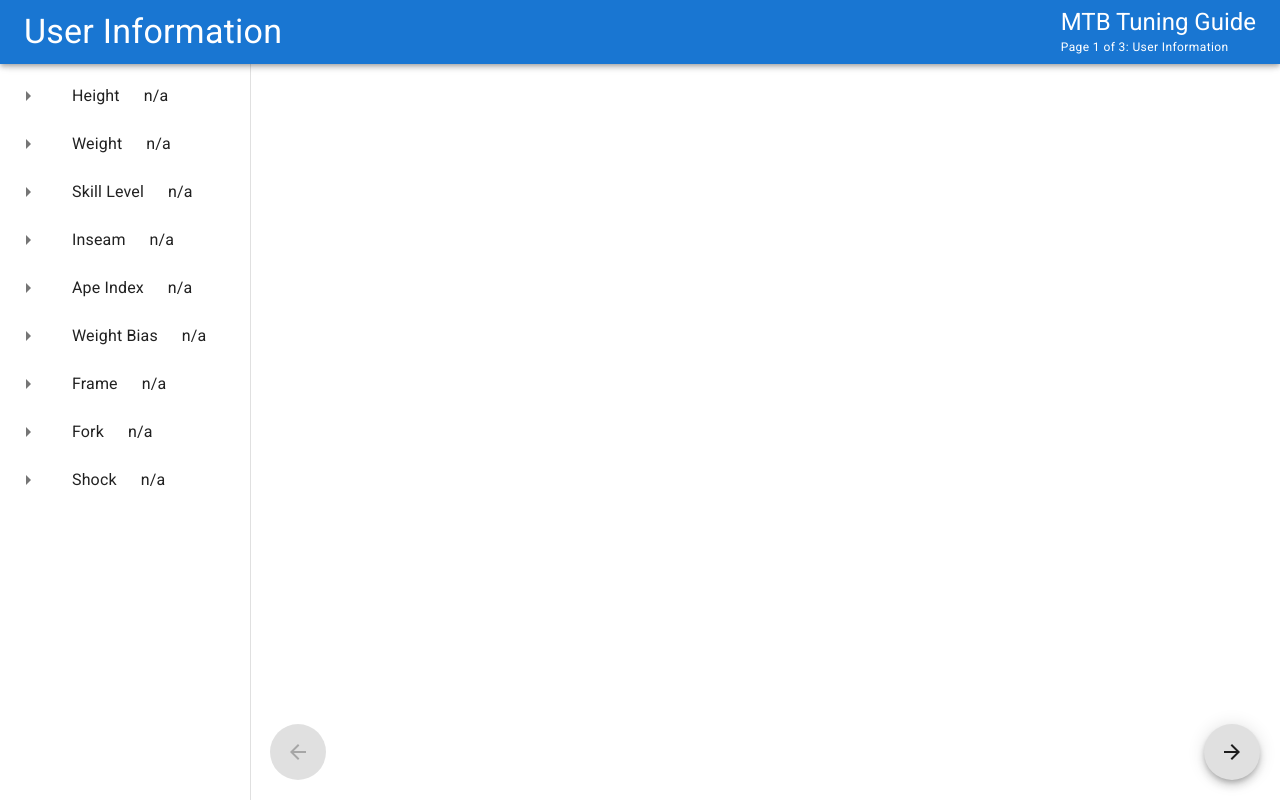
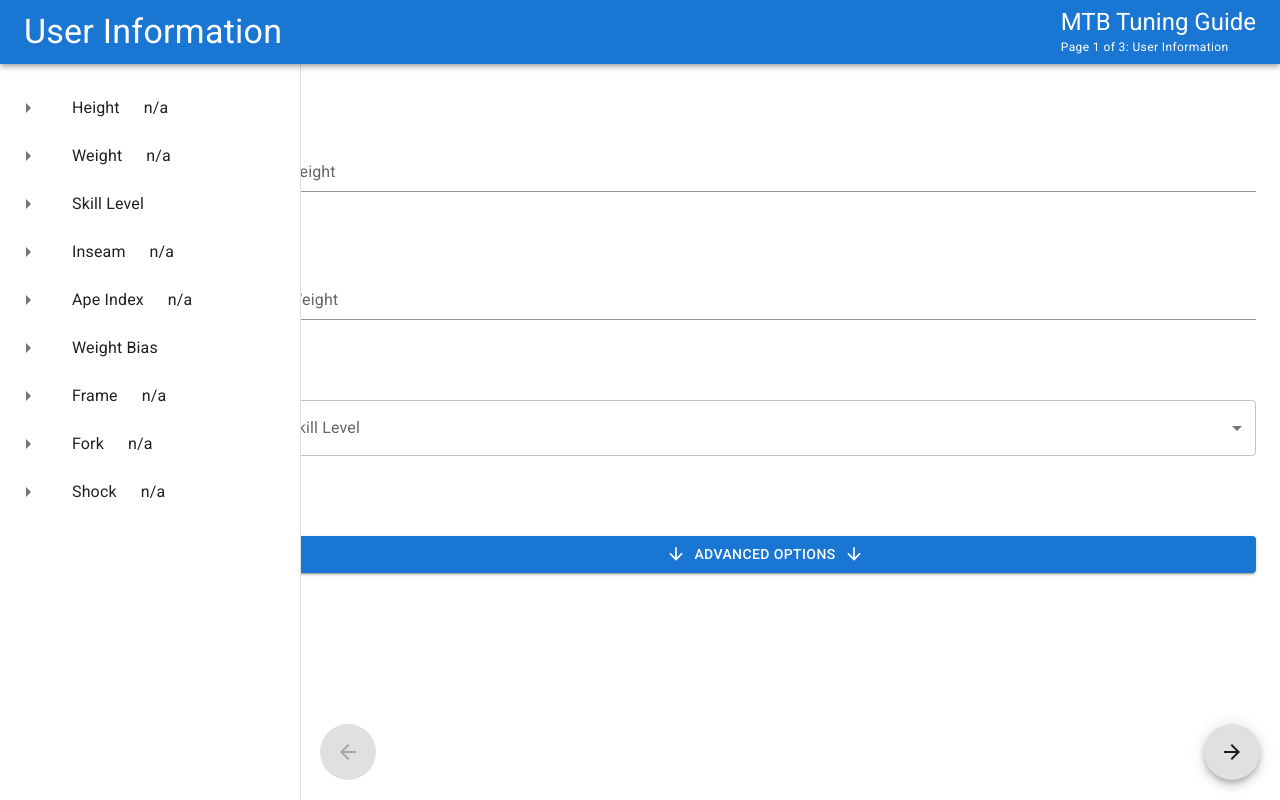
Before and after one commit to plohkoon/bike-app, a React (Create React App) app: page / in a window 1280 px wide. Built offline with nearby package versions, Linux system fonts and the light colour scheme.

Commit message:
user information page done

```diff
--- a/src/App.tsx
+++ b/src/App.tsx
@@ -10,10 +10,10 @@ import UserInformation from './components/user_information';
 export interface DataType {
   "Height": null | number;
   "Weight": null | number;
-  "Skill Level": null | string;
+  "Skill Level": string;
   "Inseam": null | number;
   "Ape Index": null | number;
-  "Weight Bias": null | string;
+  "Weight Bias": string;
   "Frame": null | string;
   "Fork": null | string;
   "Shock": null | string;
@@ -23,10 +23,10 @@ function App() {
   const [data, setData] = useState<DataType>({
     "Height": null,
     "Weight": null,
-    "Skill Level": null,
+    "Skill Level": "",
     "Inseam": null,
     "Ape Index": null,
-    "Weight Bias": null,
+    "Weight Bias": "",
     "Frame": null,
     "Fork": null,
     "Shock": null
@@ -34,7 +34,8 @@ function App() {
 
   const [page, setPage] = useState<number>(0);
 
-  const updateKey = (key: keyof DataType) => (newValue: DataType[typeof key]) => {
+  const updateKey = (key: keyof DataType) => (e: {target: { value: number | string }}) => {
+    const newValue = e.target.value;
     setData(old => ({ ...old, [key]: newValue}));
   }
 
@@ -62,7 +63,7 @@ function App() {
       <Fab disabled={page <= 0} onClick={e => setPage(old => old - 1)} style={{
         position: 'fixed',
         bottom: 20,
-        left: 270
+        left: 320
       }}>
         <ArrowBack />
       </Fab>
--- a/src/components/bike_information.tsx
+++ b/src/components/bike_information.tsx
@@ -6,7 +6,7 @@ const BikeInformation: React.FC<Props> = () => {
 
 interface Props {
   data: DataType;
-  update: (key: keyof DataType) => (value: DataType[typeof key]) => void;
+  update: (key: keyof DataType) => (e: React.ChangeEvent<HTMLInputElement>) => void;
 }
 
 export default BikeInformation;
--- a/src/components/side_bar.tsx
+++ b/src/components/side_bar.tsx
@@ -6,9 +6,9 @@ import { DataType } from "../App";
 const SideBar: React.FC<Props> = ({ data }) => {
   return (
     <Drawer variant="permanent">
-      <div style={{ width: 250 }}>
+      <div style={{ width: 300 }}>
         <Container sx={theme => theme.mixins.toolbar} />
-        <List>
+        <List style={{ paddingTop: 20 }}>
           { Object.entries(data)
                   .map(([key, value]) => {
                     return (
--- a/src/components/user_information.tsx
+++ b/src/components/user_information.tsx
@@ -1,12 +1,101 @@
+import { ArrowDownward, ArrowUpward } from "@mui/icons-material";
+import { Button, Container, FormControl, Input, InputLabel, MenuItem, Select, Stack } from "@mui/material";
+import { useState } from "react";
 import { DataType } from "../App";
 
-const UserInformation: React.FC<Props> = () => {
-  return <></>
+const UserInformation: React.FC<Props> = ({ data, update }) => {
+  const [advanced, setAdvanced] = useState<boolean>(false)
+  console.log(advanced)
+  return (
+    <>
+      <Stack spacing={10}>
+        <Stack spacing={10}>
+          <div></div>
+          <FormControl>
+            <InputLabel>Height</InputLabel>
+            <Input
+              type='number'
+              placeholder='Height'
+              value={data['Height']}
+              onChange={update("Height")}
+            />
+          </FormControl>
+          <FormControl>
+            <InputLabel>Weight</InputLabel>
+            <Input
+              type='number'
+              placeholder='Weight'
+              value={data['Weight']}
+              onChange={update("Weight")}
+            />
+          </FormControl>
+          <FormControl>
+            <InputLabel>Skill Level</InputLabel>
+            <Select
+              value={data["Skill Level"]}
+              label="Skill Level"
+              placeholder="Skill Level"
+              onChange={update("Skill Level")}
+            >
+              <MenuItem value='beginner'>beginner</MenuItem>
+              <MenuItem value='intermediate'>intermediate</MenuItem>
+              <MenuItem value='expert'>expert</MenuItem>
+            </Select>
+          </FormControl>
+        </Stack>
+      { advanced ? (
+        <>
+          <Stack spacing={10}>
+            <FormControl>
+              <InputLabel>Inseam</InputLabel>
+              <Input
+                type='number'
+                placeholder='Inseam'
+                value={data['Inseam']}
+                onChange={update("Inseam")}
+              />
+            </FormControl>
+            <FormControl>
+              <InputLabel>Ape Index</InputLabel>
+              <Input
+                type='number'
+                placeholder='Ape Index'
+                value={data['Ape Index']}
+                onChange={update("Ape Index")}
+              />
+            </FormControl>
+            <FormControl>
+              <InputLabel>Weight Bias</InputLabel>
+              <Select
+                value={data["Weight Bias"]}
+                label="Weight Bias"
+                placeholder="Weight Bias"
+                onChange={update("Weight Bias")}
+              >
+                <MenuItem value='back'>back</MenuItem>
+                <MenuItem value='neutral'>neutral</MenuItem>
+                <MenuItem value='front'>front</MenuItem>
+              </Select>
+            </FormControl>
+          </Stack>
+        </>
+      ) : null}
+      <Button
+        variant="contained"
+        startIcon={advanced ? <ArrowUpward /> : <ArrowDownward />}
+        endIcon={advanced ? <ArrowUpward /> : <ArrowDownward />}
+        onClick={e => setAdvanced(current => !current)}
+      >
+        Advanced Options
+      </Button>
+      </Stack>
+    </>
+  )
 }
 
 interface Props {
   data: DataType;
-  update: (key: keyof DataType) => (value: DataType[typeof key]) => void;
+  update: (key: keyof DataType) => (e: {target: { value: number | string }}) => void;
 }
 
 export default UserInformation;
```
